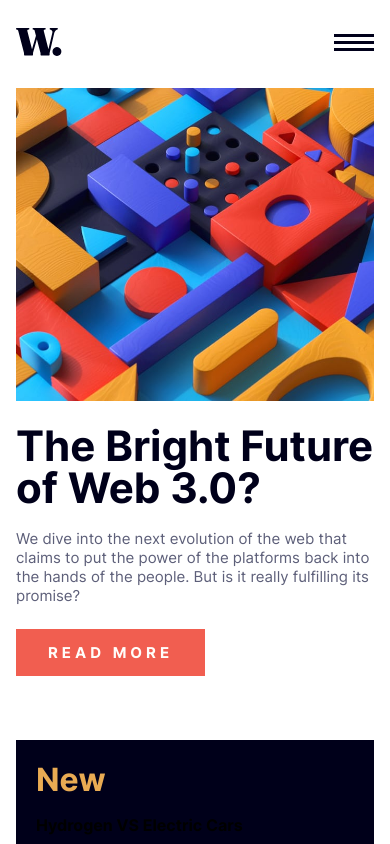
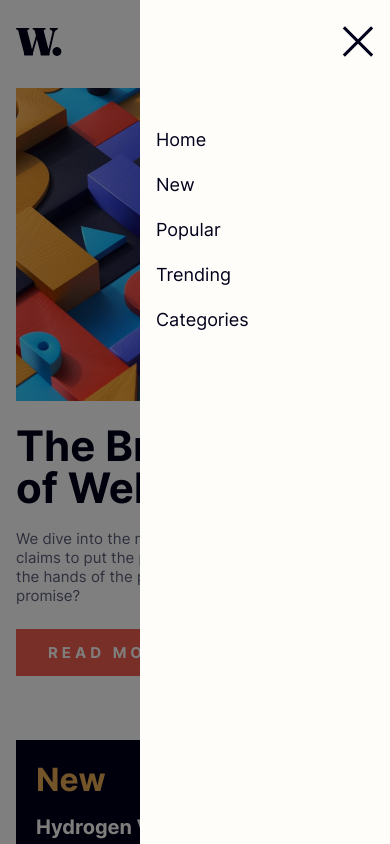
Before and after one commit to R3IC0P/FM-news-homepage, a plain HTML site: page index.html in a window 390 px wide. Both pictures are taken after a click on the button "menu open button". Shown: the top 844 px of the page. Drawn offline with Linux system fonts and the light colour scheme.

Commit message:
added navigation in mobile view

```diff
--- a/index.html
+++ b/index.html
@@ -9,19 +9,38 @@
         <title>Frontend Mentor | News homepage</title>
 
         <link rel="stylesheet" href="style.css" />
+
+        <script src="./script.js" defer></script>
     </head>
     <body>
         <header class="topbar">
             <img src="./assets/images/logo.svg" alt="" class="topbar__logo" />
-            <button class="topbar__menu-toggle js-menu-toggle" aria-label="menu toggle button">
+            <button class="topbar__menu-open js-menu-open" aria-label="menu open button">
                 <img src="./assets/images/icon-menu.svg" alt="" />
             </button>
-            <nav class="topbar__nav">
-                <a href="#" class="topbar__nav-link">Home</a>
-                <a href="#" class="topbar__nav-link">New</a>
-                <a href="#" class="topbar__nav-link">Popular</a>
-                <a href="#" class="topbar__nav-link">Trending</a>
-                <a href="#" class="topbar__nav-link">Categories</a>
+            <nav class="topbar__nav js-topbar-nav">
+                <div class="topbar__nav-wrapper">
+                    <button class="topbar__menu-close js-menu-close" aria-label="menu close button">
+                        <img src="./assets/images/icon-menu-close.svg" alt="" />
+                    </button>
+                    <ul class="topbar__links">
+                        <li>
+                            <a href="#" class="topbar__link">Home</a>
+                        </li>
+                        <li>
+                            <a href="#" class="topbar__link">New</a>
+                        </li>
+                        <li>
+                            <a href="#" class="topbar__link">Popular</a>
+                        </li>
+                        <li>
+                            <a href="#" class="topbar__link">Trending</a>
+                        </li>
+                        <li>
+                            <a href="#" class="topbar__link">Categories</a>
+                        </li>
+                    </ul>
+                </div>
             </nav>
         </header>
         <main>
@@ -39,19 +58,25 @@
                 <h3>New</h3>
                 <div class="newest-articles__list">
                     <section class="newest-articles__article">
-                        <h4>Hydrogen VS Electric Cars</h4>
+                        <h4>
+                            <a href="#">Hydrogen VS Electric Cars</a>
+                        </h4>
                         <p>Will hydrogen-fueled cars ever catch up to EVs?</p>
                     </section>
                     <div class="separator"></div>
                     <section class="newest-articles__article">
-                        <h4>The Downsides of AI Artistry</h4>
+                        <h4>
+                            <a href="#">The Downsides of AI Artistry</a>
+                        </h4>
                         <p>
                             What are the possible adverse effects of on-demand AI image generation?
                         </p>
                     </section>
                     <div class="separator"></div>
                     <section class="newest-articles__article">
-                        <h4>Is VC Funding Drying Up?</h4>
+                        <h4>
+                            <a href="#">Is VC Funding Drying Up?</a>
+                        </h4>
                         <p>
                             Private funding by VC firms is down 50% YOY. We take a look at what that
                             means.
@@ -64,7 +89,9 @@
                     <img src="./assets/images/image-retro-pcs.jpg" alt="retro pc" />
                     <div>
                         <h3>01</h3>
-                        <h4>Reviving Retro PCs</h4>
+                        <h4>
+                            <a href="#">Reviving Retro PCs</a>
+                        </h4>
                         <p>What happens when old PCs are given modern upgrades?</p>
                     </div>
                 </section>
@@ -74,7 +101,9 @@
                         alt="keyboard with red highlight" />
                     <div>
                         <h3>02</h3>
-                        <h4>Top 10 Laptops of 2022</h4>
+                        <h4>
+                            <a href="#">Top 10 Laptops of 2022</a>
+                        </h4>
                         <p>Our best picks for various needs and budgets.</p>
                     </div>
                 </section>
@@ -82,7 +111,9 @@
                     <img src="./assets/images/image-gaming-growth.jpg" alt="hand and gamepad" />
                     <div>
                         <h3>03</h3>
-                        <h4>The Growth of Gaming</h4>
+                        <h4>
+                            <a href="#">The Growth of Gaming</a>
+                        </h4>
                         <p>How the pandemic has sparked fresh opportunities.</p>
                     </div>
                 </section>
--- /dev/null
+++ b/script.js
@@ -0,0 +1,11 @@
+const topbarNav = document.querySelector('.js-topbar-nav');
+const menuOpenBtn = document.querySelector('.js-menu-open');
+const menuCloseBtn = document.querySelector('.js-menu-close');
+
+menuOpenBtn.addEventListener('click', () => {
+    topbarNav.classList.add('active');
+});
+
+menuCloseBtn.addEventListener('click', () => {
+    topbarNav.classList.remove('active');
+});
--- a/style.css
+++ b/style.css
@@ -49,7 +49,8 @@ body {
     height: 100%;
 }
 
-.topbar__menu-toggle {
+.topbar__menu-open,
+.topbar__menu-close {
     display: flex;
     margin-left: auto;
     padding: 10px 0;
@@ -59,11 +60,51 @@ body {
 }
 
 .topbar__nav {
-    display: none;
+    position: fixed;
+    top: 0;
+    right: 0;
+    width: 0;
+    height: 100vh;
+    pointer-events: none;
+    transition: background-color 0.2s, width 0s 0.2s;
 }
 
 .topbar__nav.active {
-    display: grid;
+    width: 100%;
+    background-color: hsla(0, 0%, 0%, 50%);
+    pointer-events: all;
+    transition: background-color 0.2s;
+}
+
+.topbar__nav-wrapper {
+    width: 250px;
+    height: 100%;
+    margin-left: auto;
+    padding: 16px;
+    background-color: var(--color-neutral-100);
+    translate: 100%;
+    transition: translate 0.2s;
+}
+
+.topbar__nav.active .topbar__nav-wrapper {
+    translate: 0;
+}
+
+.topbar__links {
+    margin-top: 50px;
+    list-style: none;
+}
+
+.topbar__link {
+    display: block;
+    padding: 12px 0;
+    text-decoration: none;
+    font-size: var(--18px);
+    color: var(--color-neutral-800);
+}
+
+.topbar__link:hover {
+    color: var(--color-primary-600);
 }
 
 main img {
@@ -97,6 +138,11 @@ main img {
     background-color: var(--color-primary-600);
 }
 
+.promoted-article__btn:hover {
+    color: var(--color-neutral-100);
+    background-color: var(--color-neutral-800);
+}
+
 .newest-articles {
     margin: 64px 0;
     padding: 20px;
@@ -116,6 +162,10 @@ main img {
     text-decoration: none;
     font-size: var(--20px);
     color: var(--color-neutral-100);
+}
+
+.newest-articles__article a:hover {
+    color: var(--color-primary-200);
 }
 
 .newest-articles__article p {
@@ -151,6 +201,10 @@ main img {
     color: var(--color-neutral-800);
 }
 
+.top-articles__article a:hover {
+    color: var(--color-primary-600);
+}
+
 .top-articles__article p {
     font-size: var(--15px);
     color: var(--color-neutral-400);
```
